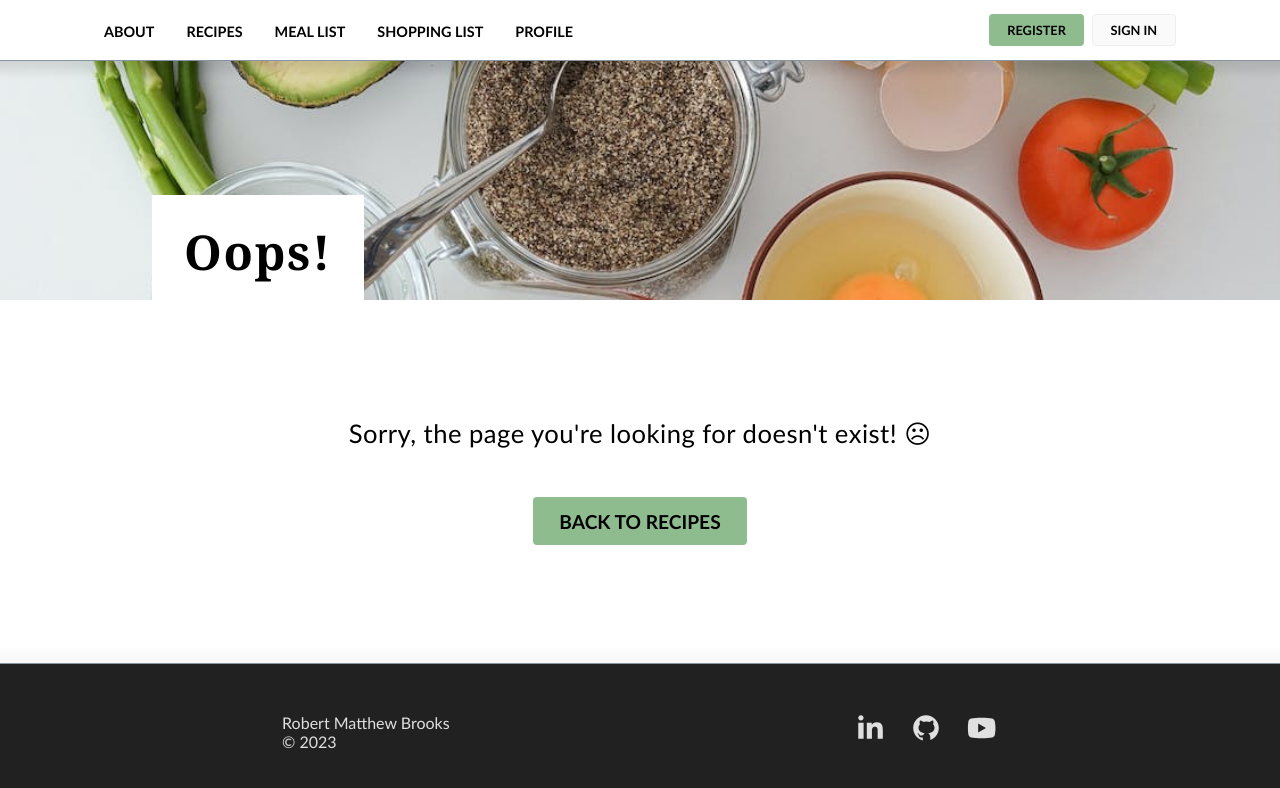
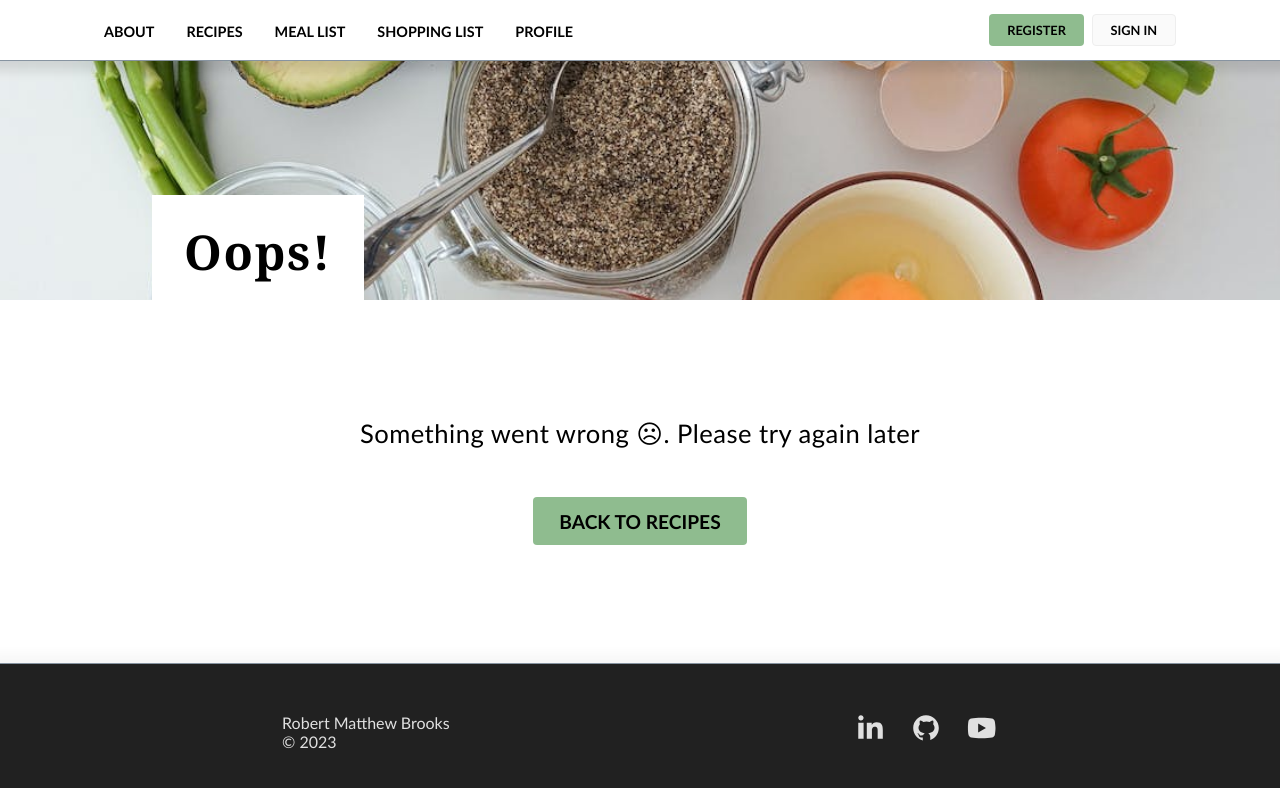
Before and after one commit to robert-matthew-brooks/recipe-app, a React (Vite) app in the folder client/: page /Error in a window 1280 px wide. Before the commit this address led to /404. Shown: the top 788 px of the page. Built offline with nearby package versions, Linux system fonts and the light colour scheme.

Commit message:
error redirection

```diff
--- a/client/src/App.jsx
+++ b/client/src/App.jsx
@@ -9,6 +9,7 @@ import AuthLogin from './components/auth/AuthLogin';
 import SimpleMsg from './components/SimpleMsg';
 import Footer from './components/Footer';
 import Missing404 from './components/404';
+import Error from './components/error';
 import './App.css';
 
 export default function App() {
@@ -45,6 +46,7 @@ export default function App() {
         <Route path="/recipes/:recipe_slug" element={<Recipe />} />
 
         <Route path="/404" element={<Missing404 />} />
+        <Route path="/Error" element={<Error />} />
         <Route path="*" element={<Navigate to="/404" />} />
       </Routes>
 
--- /dev/null
+++ b/client/src/components/error.jsx
@@ -0,0 +1,12 @@
+import SimpleMsg from './SimpleMsg';
+
+export default function Error() {
+  return (
+    <SimpleMsg
+      title="Oops!"
+      msg="Something went wrong &#9785;. Please try again later"
+      linkText="Back to Recipes"
+      linkHref="/recipes"
+    />
+  );
+}
--- a/client/src/components/recipe/Recipe.jsx
+++ b/client/src/components/recipe/Recipe.jsx
@@ -33,10 +33,10 @@ export default function Recipe() {
         setOptimisticRating(recipe.rating);
       } catch (err) {
         if (err.response?.data?.status === 404) {
-          navigate('404');
+          navigate('/404');
         } else {
           console.log(err);
-          // TODO handle err with error state / message
+          navigate('/error');
         }
       }
     })();
--- a/client/src/components/recipes/Recipes.css
+++ b/client/src/components/recipes/Recipes.css
@@ -8,3 +8,7 @@
   align-items: center;
   gap: 3rem;
 }
+
+#Recipes__none-msg {
+  font-size: 1.5rem;
+}
--- a/client/src/components/recipes/Recipes.jsx
+++ b/client/src/components/recipes/Recipes.jsx
@@ -1,4 +1,5 @@
 import { useContext, useEffect, useState } from 'react';
+import { useNavigate } from 'react-router-dom';
 import { getRecipes } from '../../util/api';
 import { UserContext } from '../context/UserContext';
 import Header from '../Header';
@@ -9,10 +10,10 @@ import RecipePagination from './RecipePagination';
 
 export default function AllRecipes() {
   const { activeUser } = useContext(UserContext);
+  const navigate = useNavigate();
   const [recipes, setRecipes] = useState([]);
   const [totalRecipes, setTotalRecipes] = useState(0);
   const [isLoading, setIsLoading] = useState(false);
-  const [isErr, setIsErr] = useState(false); // TODO - string? contain err msg?
 
   const [filterName, setFilterName] = useState('');
   const [filterOrderBy, setFilterOrderBy] = useState('');
@@ -52,6 +53,7 @@ export default function AllRecipes() {
       setPage(page + 1);
     } catch (err) {
       console.log(err);
+      navigate('/error');
     }
     setIsLoading(false);
   };
@@ -83,7 +85,7 @@ export default function AllRecipes() {
           {recipes.length > 0 ? (
             <RecipeCards {...{ recipes }} />
           ) : (
-            <p>No recipes :(</p>
+            <p id="Recipes__none-msg">No recipes found &#9785;</p>
           )}
 
           <RecipePagination
```
